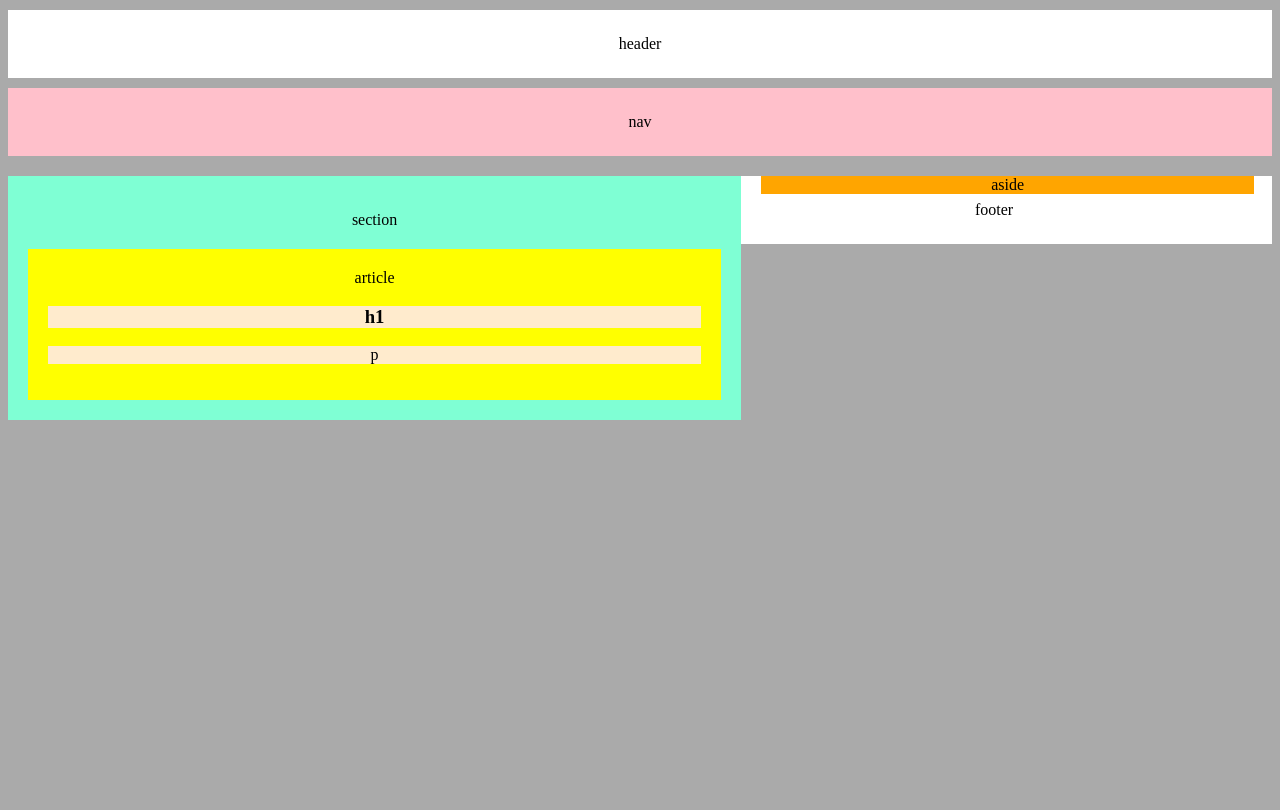
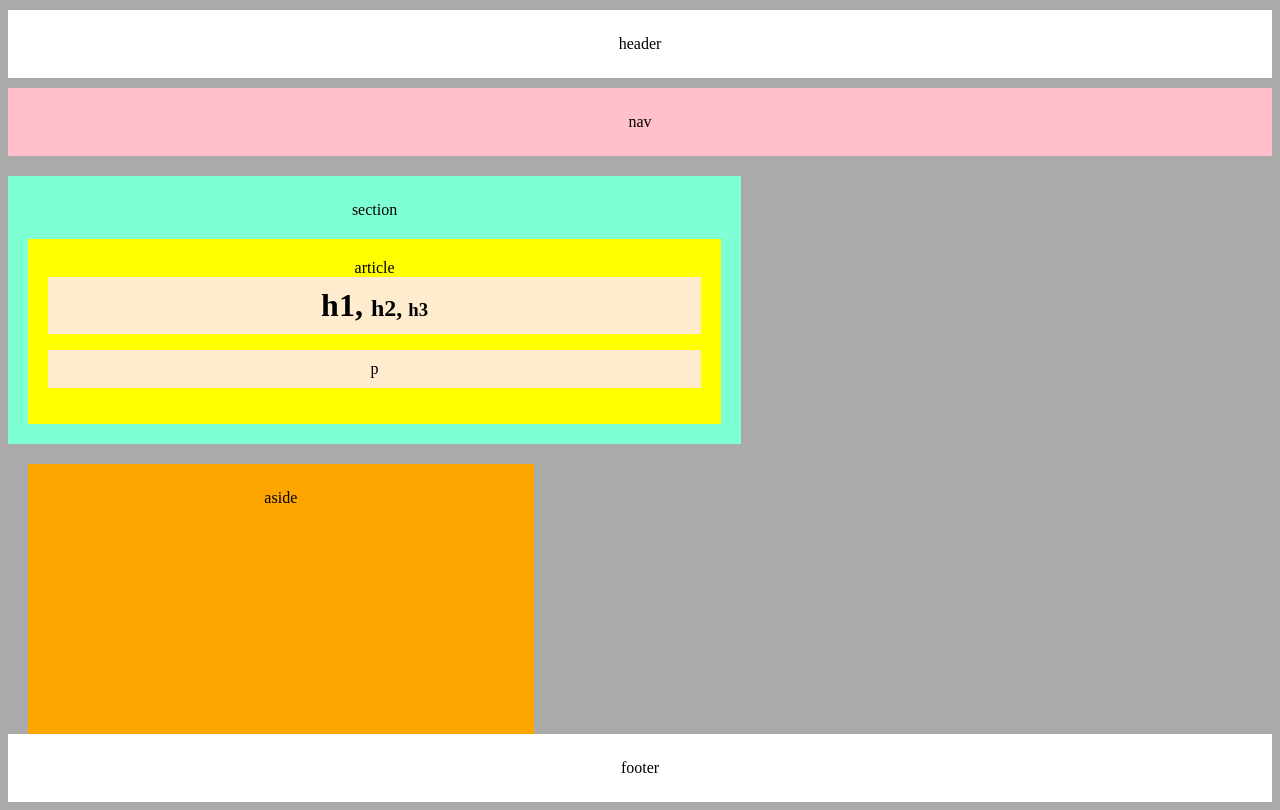
Before and after one commit to rainbojack1/HW-Wireframe, a plain HTML site: page index.html in a window 1280 px wide. Drawn offline with Linux system fonts and the light colour scheme.

Commit message:
Added more styling to finish up the assignment.

```diff
--- a/index.html
+++ b/index.html
@@ -9,7 +9,7 @@
         <title>Wireframe</title>
         <meta name="description" content="">
         <meta name="viewport" content="width=device-width, initial-scale=1">
-        <link rel="stylesheet" type="text/css" href="/style.css">
+        <link rel="stylesheet" type="text/css" href="style.css">
     </head>
     <body>
         <!--[if lt IE 7]>
@@ -23,9 +23,9 @@
         <section>section
             <article>article
                 <div class="article-content">
-                    <h1>h1</h1>
-                    <!--<h2>h2</h2>
-                    <h3>h3</h3>-->
+                    <h1>h1, </h1>
+                    <h2>h2, </h2>
+                    <h3>h3</h3>
                 </div>
                 <p class="article-content">p</p>
             </article>
--- a/style.css
+++ b/style.css
@@ -26,7 +26,9 @@ section{
     background-color: aquamarine;
     float: left;
     width: 58%;
-    padding-top: 35px;
+    padding-top: 25px;
+    margin-bottom: 20px;
+    margin-right: 8px;
 }
 
 article{
@@ -38,15 +40,29 @@ article{
 aside{
     background-color: orange;
     float: left;
-    width: 39%;
+    width: 40%;
+    height: 270px;
     margin-left: 20px;
+    padding: 25px;
 }
 
 footer{
     padding: 25px;
     background-color: #fff;
+    clear: both;
+}
+
+/*this is so that the h1, h2, and h3 all show up on the one line*/
+h1, h2, h3{
+    display: inline;
+}
+
+/*adding this because the native h1 styling is being overwritten*/
+h1{
+    font-size: 2em;
 }
 
 .article-content{
     background-color: blanchedalmond;
+    padding: 10px;
 }
```
